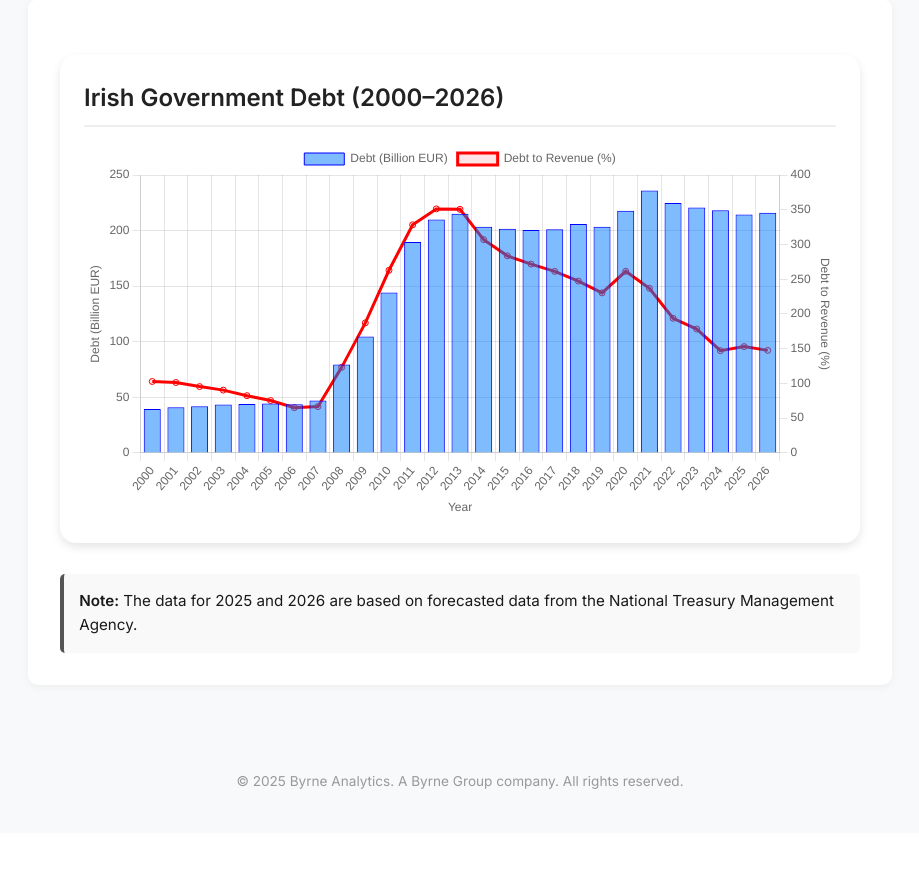
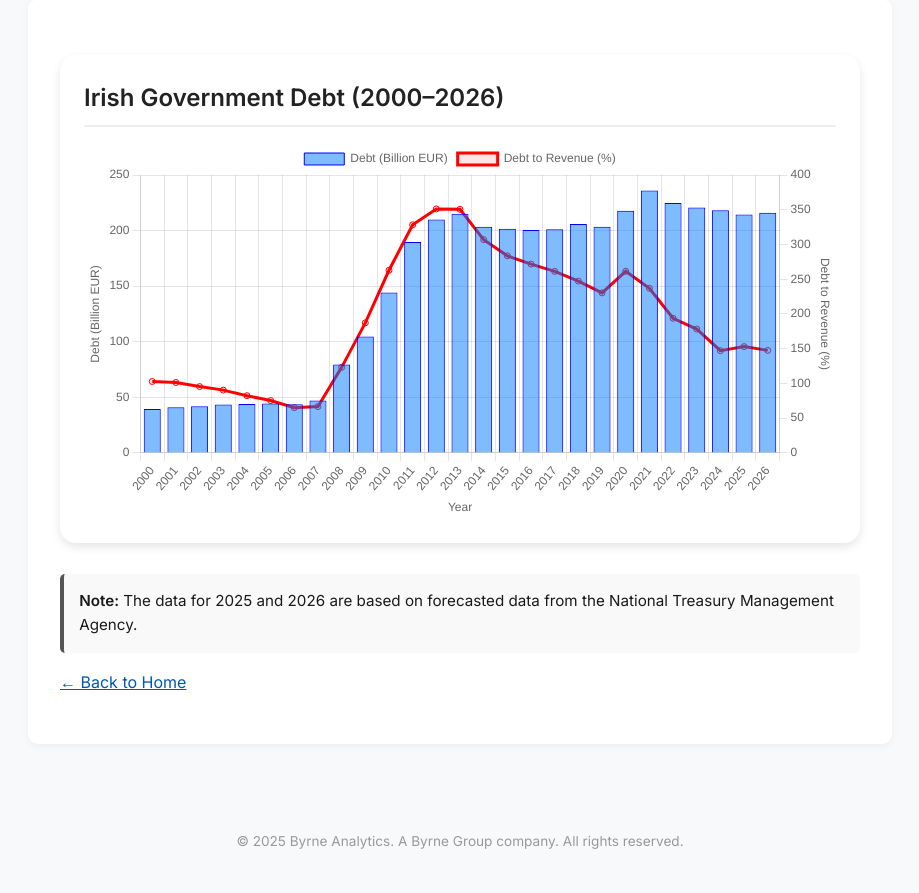
Before and after one commit to antonbyrne/byrneanalytics, a Flask app: page /debt in a window 1280 px wide. Shown: the part 248-1141 px from the top of the page, without its empty margins (180-1099 px from the left). Before the commit the page ends 1037 px from the top, so only its background shows below. Run offline with Flask 3, Linux system fonts and the light colour scheme.

Commit message:
Add back to home link to debt page

```diff
--- a/templates/debt.html
+++ b/templates/debt.html
@@ -75,5 +75,6 @@ const debtChart = new Chart(ctx, {
     <strong>Note:</strong> The data for 2025 and 2026 are based on forecasted data from the National Treasury Management Agency.
 </div>
 
+<p><a href="{{ url_for('home') }}">← Back to Home</a></p>
 
 {% endblock %}
```
